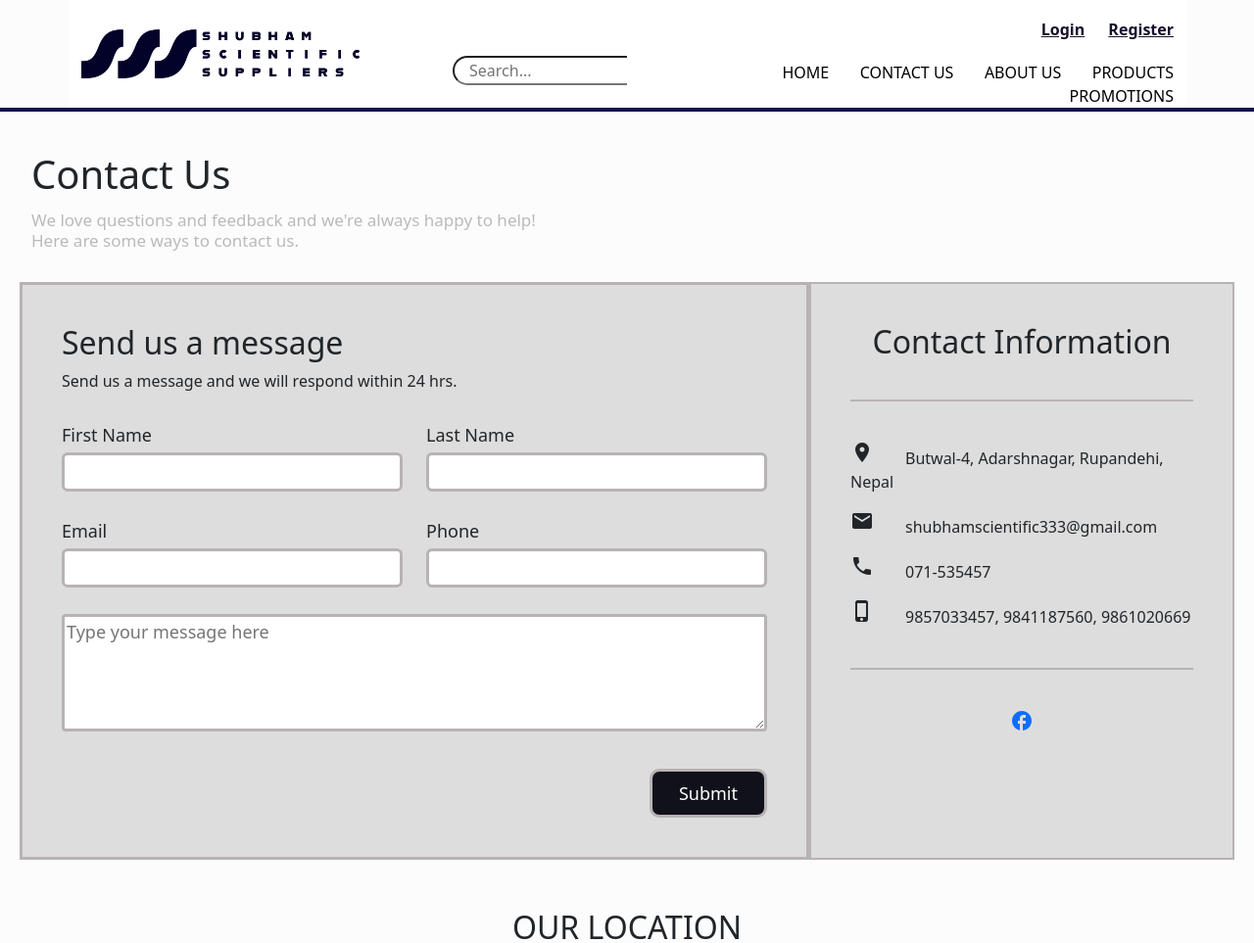
After one commit to ashesh11/suvam, a Django app: page /contact in a window 1280 px wide. The commit adds this page. Shown: the top 963 px of the page at 98% size. Run offline with Django 4.2, Linux system fonts and the light colour scheme; parts of the project's set-up code (start-up, migrations or seed data) failed here and were passed over.

Commit message:
Contact Us page prepared

```diff
--- a/store/static/css/base.css
+++ b/store/static/css/base.css
@@ -12,6 +13,7 @@ body{
     background-color: rgb(255, 255, 255);
     text-align: right;
     color: aliceblue;
+    height: 110px;
 }
 
 #nav-search{
@@ -25,7 +27,7 @@ body{
     text-decoration-style:solid;
     font-weight:600;
     padding-left: 20px;
-
+    width: 100%;
 
 }
 
--- /dev/null
+++ b/store/static/css/contact.css
@@ -0,0 +1,104 @@
+#contact{
+    width: 95%;
+    margin-left: auto;
+    margin-right: auto;
+}
+
+#title{
+    margin: 40px;
+    margin-left: 0%;
+}
+#title h1{
+    width: 100%;
+    text-align: left;
+    margin-top: 20px;
+    margin-bottom: 20px;
+}
+
+#title p{
+    line-height: 5px;
+    font-size: 17px;
+    color: rgb(188, 185, 185);
+}
+
+#col-left{
+    width: 65%;
+    border: 3px solid rgb(184, 179, 179);
+    background-color: #ddd;
+    padding: 40px;
+}
+#col-left p{
+    margin-bottom: 30px;
+    font-size: medium;
+}
+.column{
+    width: 50%;
+}
+
+form{
+    text-align: left;
+    font-size:large;
+    font-weight: 500;
+}
+
+form input{
+    width: 100%;
+    border-radius: 6px;
+    border: 3px solid rgb(184, 179, 179);
+    margin-top: 4px;
+    height: 40px;
+}
+
+form textarea{
+    width: 100%;
+    height: 120px;
+    border-radius: 4px;
+    border: 3px solid rgb(184, 179, 179);
+}
+
+#submit{
+    width: 120px;
+    height: 50px;
+    font-size: large;
+    float: right;
+    border-radius: 10px;
+    background-color: rgb(17, 17, 27);
+    color: white;
+}
+
+
+
+#col-right{
+    width: 35%;
+    border: 2px solid rgb(184, 179, 179);
+    background-color: #ddd;
+    padding: 40px;
+}
+#col-right h2{
+    text-align: center;
+}
+
+#line{
+    width: 100%;
+    height: 2px;
+    background-color: rgb(184, 179, 179);
+    margin-top: 40px;
+    margin-bottom: 40px;
+}
+
+#icons{
+    text-align: center;
+}
+
+#map{
+    width: 96.5%;
+    height: 40%;
+    margin-left:auto;
+    margin-right: auto;
+    margin-bottom: 40px;
+}
+
+#map h2{
+    margin-top: 50px;
+    text-align: center;
+}
--- a/store/templates/base.html
+++ b/store/templates/base.html
@@ -12,6 +12,7 @@
   <script src="https://cdn.jsdelivr.net/npm/bootstrap@5.1.3/dist/js/bootstrap.bundle.min.js" integrity="sha384-ka7Sk0Gln4gmtz2MlQnikT1wXgYsOg+OMhuP+IlRH9sENBO0LRn5q+8nbTov4+1p" crossorigin="anonymous"></script>
   <link rel="shortcut icon" href="{% static 'images/favicon.ico' %}" type="image/x-icon">
   <link rel="stylesheet" href="{% static 'css/base.css' %}">
+  <link href="https://fonts.googleapis.com/icon?family=Material+Icons" rel="stylesheet">
 </head>
 <body>
   <div class="container">
@@ -29,19 +30,33 @@
             <a href="#" class="column">Register</a>
           </div>
           <div class="row2" style="padding-top: 20px;">
-            <a href="#" class="column">HOME</a>
-            <a href="#" class="column">CONTACT</a>
-            <a href="#" class="column">ABOUT US</a>
+            <a href="{% url 'home' %}" class="column">HOME</a>
+            <a href="{% url 'contact' %}" class="column">CONTACT US</a>
+            <a href="{% url 'aboutus' %}" class="column">ABOUT US</a>
             <a href="{% url 'store' %}" class="column">PRODUCTS</a>
-            <a href="#" class="column">PROMOTIONS</a>
+            <a href="{% url 'promotions' %}" class="column">PROMOTIONS</a>
           </div>
         </div>
       </div>
     </div>
   </div>
-  {% block content %}
-  {% endblock content %}
+  <div id="border">
+  </div>
 
+  {% block store %}
+  {% endblock store %}
+
+  {% block home %}
+  {% endblock home %}
+
+  {% block contact %}
+  {% endblock %}
+
+  {% block aboutus %}
+  {% endblock %}
+
+  {% block promotions %}
+  {% endblock %}
 
   <div id="footer">
     <div class="row">
--- /dev/null
+++ b/store/templates/contact.html
@@ -0,0 +1,57 @@
+{% extends 'base.html' %}
+{% load static %}
+{% block contact %}
+    <link rel="stylesheet" href="{% static 'css/contact.css' %}">
+    <div id="contact">
+        <div id="title">
+            <h1>Contact Us</h1>
+            <p>We love questions and feedback and we're always happy to help!</p>
+            <p>Here are some ways to contact us.</p>
+        </div>
+        <div class="row">
+            <div class="column" id="col-left">
+                <h2>Send us a message</h2>
+                <p>Send us a message and we will respond within 24 hrs.</p>
+                <form action="" method="get">
+                    <div class="row">
+                        <div class="column">
+                            <label for="name">First Name</label><br>
+                            <input type="text" name="name"><br><br>
+                        </div>
+                        <div class="column">
+                            <label for="name">Last Name</label><br>
+                            <input type="text" name="name"><br><br>
+                        </div>
+                    </div>
+                    <div class="row">
+                        <div class="column">
+                            <label for="email">Email</label><br>
+                            <input type="email" name="email" id=""><br><br>
+                        </div>
+                        <div class="column">
+                            <label for="number">Phone</label><br>
+                            <input type="number" name="number" id=""><br><br>
+                        </div>
+                    </div>
+                    <textarea name="" id="" placeholder="Type your message here"></textarea><br><br>
+                    <input type="button" value="Submit" id="submit">
+                </form>
+            </div>
+
+            <div class="column" id="col-right">
+                <h2>Contact Information</h2>
+                <div id="line"></div>
+                <p><i class="material-icons">location_on</i>&emsp;&emsp;Butwal-4, Adarshnagar, Rupandehi, Nepal</p>
+                <p><i class="material-icons">email</i>&emsp;&emsp;shubhamscientific333@gmail.com</p>
+                <p><i class="material-icons">phone</i>&emsp;&emsp;071-535457</p>
+                <p><i class="material-icons">phone_iphone</i>&emsp;&emsp;9857033457, 9841187560, 9861020669</p>
+                <div id="line"></div>
+                <a href="https://www.facebook.com/ShubhamSupplier"><p id="icons"><i class="large material-icons">facebook</i></p></a>
+            </div>
+        </div>
+    </div>
+    <div id="map">
+        <h2>OUR LOCATION</h2>
+        <iframe src="https://www.google.com/maps/embed?pb=!1m14!1m8!1m3!1d14129.76382905205!2d83.4686136!3d27.7036684!3m2!1i1024!2i768!4f13.1!3m3!1m2!1s0x0%3A0xf344985de43ce91f!2sShubham%20Scientific%20Suppliers!5e0!3m2!1sen!2snp!4v1649778985116!5m2!1sen!2snp" width="100%" height="450px" allowfullscreen="" loading="lazy" referrerpolicy="no-referrer-when-downgrade"></iframe>
+    </div>
+{% endblock contact %}
--- a/store/urls.py
+++ b/store/urls.py
@@ -1,7 +1,10 @@
 from django.urls import URLPattern, path
 from . import views
 
-urlpatterns = [
+urlpatterns =[
     path('', views.home, name="home"),
-    path('store', views.store, name="store" )
-    ]
+    path('store', views.store, name="store"),
+    path('aboutus', views.aboutus, name="aboutus"),
+    path('contact', views.contact, name="contact"),
+    path('promotions', views.promotions, name="promotions")
+]
--- a/store/views.py
+++ b/store/views.py
@@ -4,7 +4,16 @@ from django.http import HttpResponse
 from store.models import Product
 
 def home(request):
-    return render(request, 'home.html', )
+    return render(request, 'home.html')
+
+def aboutus(request):
+    return render(request, 'aboutus.html')
+
+def contact(request):
+    return render(request, 'contact.html')
+
+def promotions(request):
+    return render(request, 'promotions.html')
 
 def store(request):
     products= Product.objects.all()
```
Also changed, not shown: other parts of store/static/css/base.css (+7 -58 lines), store/static/css/home.css (added, +52 -0 lines), store/static/css/store.css (added, +19 -0 lines), store/templates/aboutus.html (added, +7 -0 lines), store/templates/home.html (+3 -5 lines), store/templates/promotions.html (added, +7 -0 lines), store/templates/store.html (+24 -14 lines), media/11.jpg (added), store/static/css/aboutus.css (added), store/static/css/promotions.css (added).
